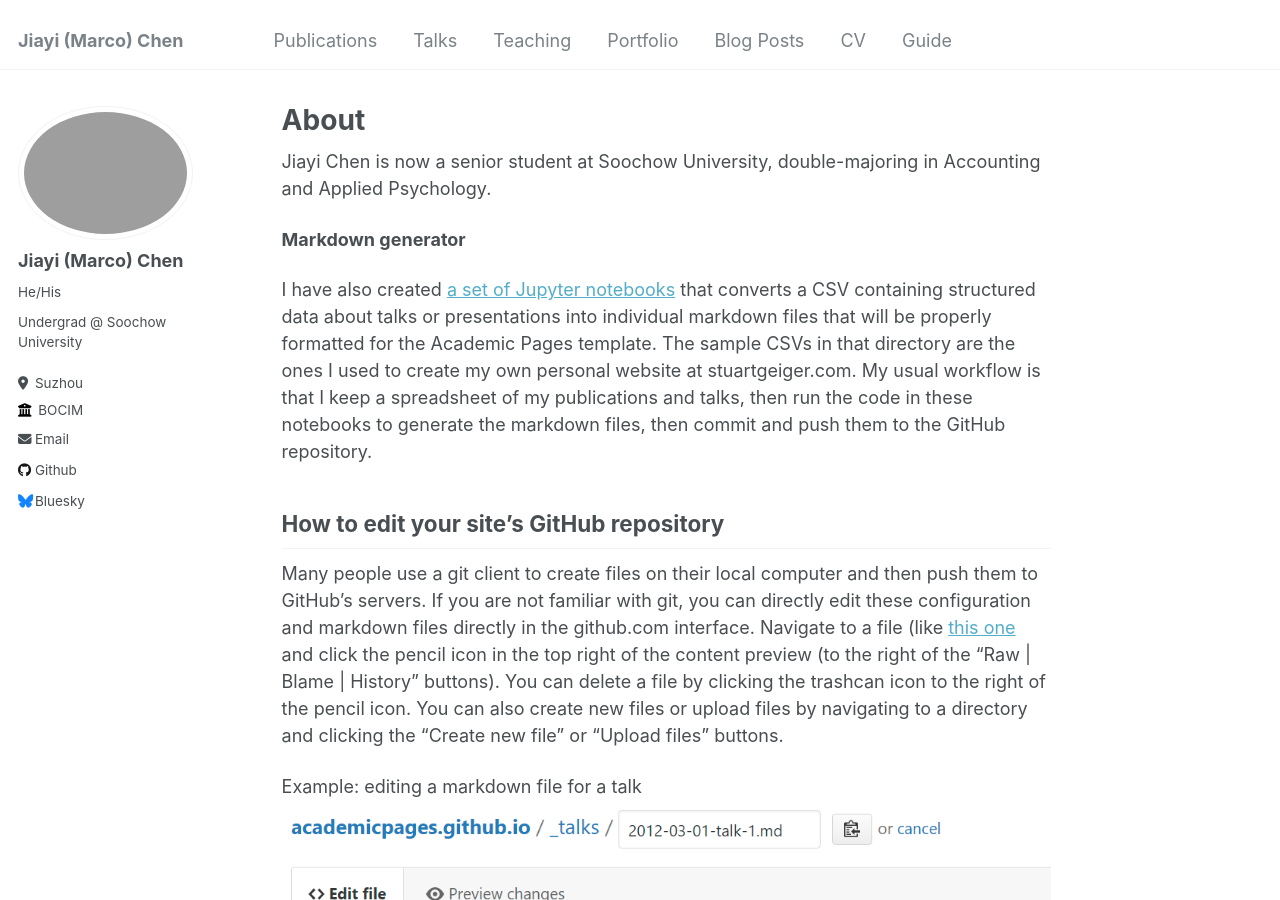
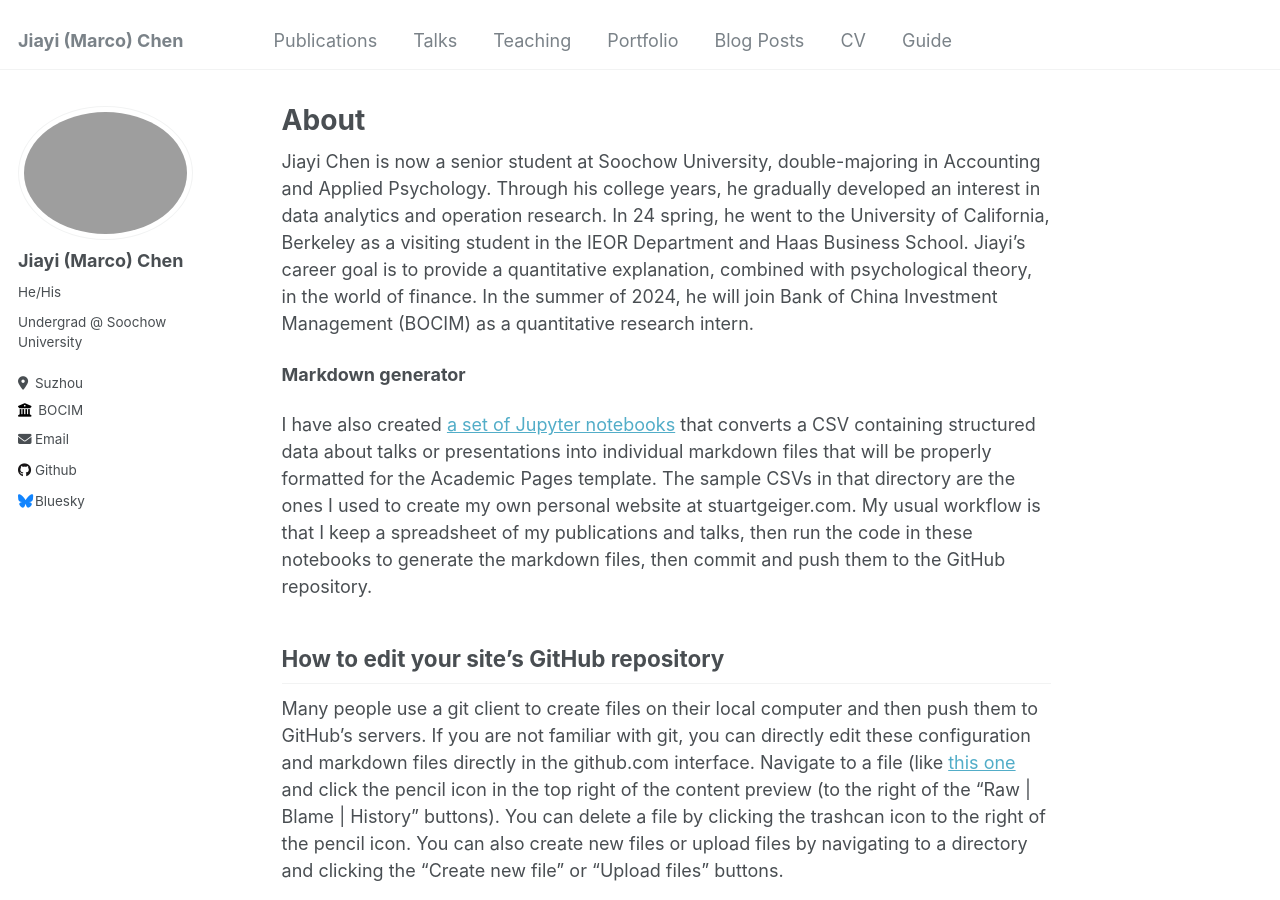
Before and after one commit to marcochen0720/marcochen0720.github.io, a Jekyll site: the page built from _pages/about.md, in a window 1280 px wide and 900 px high. Built offline with Jekyll 4.4.1, drawn with Linux system fonts in a browser that asks for light colours.

Commit message:
Update about.md

```diff
--- a/_pages/about.md
+++ b/_pages/about.md
@@ -7,7 +7,8 @@
   - /about.html
 ---
 
-Jiayi Chen is now a senior student at Soochow University, double-majoring in Accounting and Applied Psychology.
+Jiayi Chen is now a senior student at Soochow University, double-majoring in Accounting and Applied Psychology. Through his college years, he gradually developed an interest in data analytics and operation research. In 24 spring, he went to the University of California, Berkeley as a visiting student in the IEOR Department and Haas Business School.
+Jiayi's career goal is to provide a quantitative explanation, combined with psychological theory, in the world of finance. In the summer of 2024, he will join Bank of China Investment Management (BOCIM) as a quantitative research intern.
 
 
 
```
